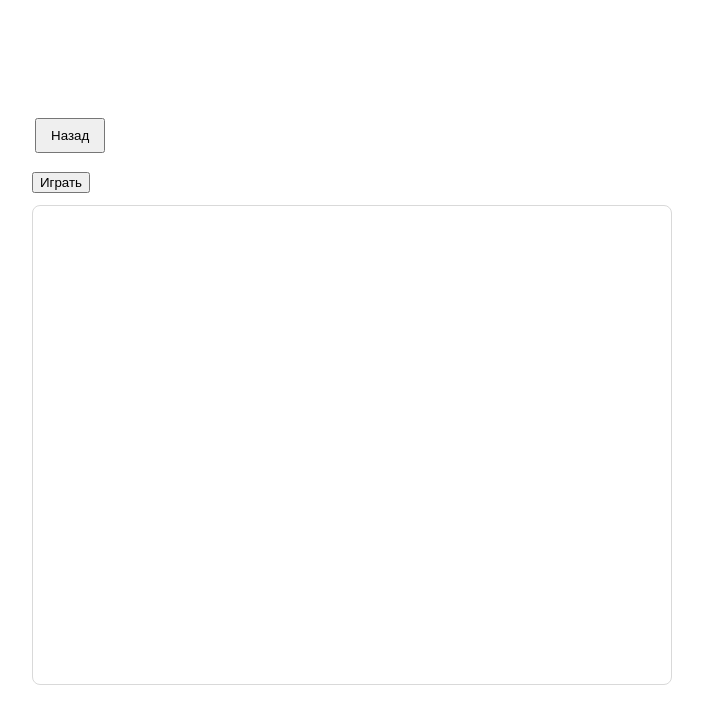
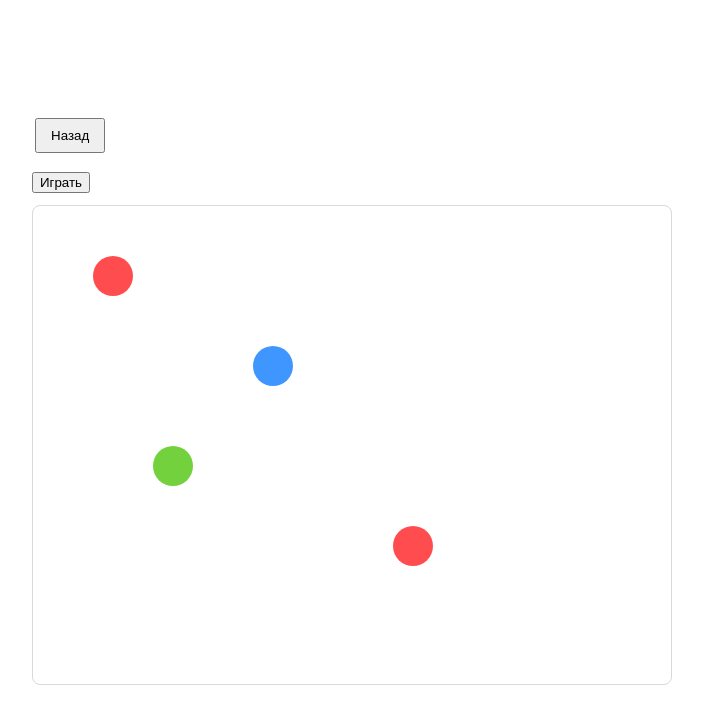
Before and after one commit to reznikovkg/vue-3-docker-compose, a Vue app in the folder vue/: page /example in a window 1280 px wide. Shown: the top 724 px of the page, without its empty margins (24-727 px from the left). Built offline with nearby package versions, Linux system fonts and the light colour scheme.

Commit message:
render bubbles

```diff
--- a/vue/src/components/BubbleGame.vue
+++ b/vue/src/components/BubbleGame.vue
@@ -6,7 +6,17 @@
       </button>
     </slot>
 
-    <div class="c-game__field"></div>
+    <div class="c-game__field">
+      <button
+        v-for="bubble in bubbles"
+        :key="bubble.id"
+        type="button"
+        class="c-game__bubble"
+        :class="'c-game__bubble--' + bubble.color"
+        :style="{ top: bubble.top + 'px', left: bubble.left + 'px' }"
+        @click="() => handleBubbleClick(bubble.id)"
+      ></button>
+    </div>
   </div>
 </template>
 
@@ -46,7 +56,12 @@ export default {
   data() {
     return {
       score: 0,
-      bubbles: [],
+      bubbles: [
+        { id: 1, color: 'red', top: 50, left: 60 },
+        { id: 2, color: 'blue', top: 140, left: 220 },
+        { id: 3, color: 'green', top: 240, left: 120 },
+        { id: 4, color: 'red', top: 320, left: 360 }
+      ],
       isRunning: false
     }
   },
@@ -60,6 +75,11 @@ export default {
       }
 
       this.$emit('update:score', this.score)
+    },
+
+    handleBubbleClick(id) {
+      const clickedBubbleId = id
+      void clickedBubbleId
     }
   }
 }
@@ -77,9 +97,31 @@ export default {
 }
 
 .c-game__field {
+  position: relative;
   width: 640px; // Пока будет так
   height: 480px;
   border: 1px solid #d9d9d9;
   border-radius: 8px;
 }
+
+.c-game__bubble {
+  position: absolute;
+  width: 40px;
+  height: 40px;
+  border: 0;
+  border-radius: 50%;
+  cursor: pointer;
+}
+
+.c-game__bubble--red {
+  background: #ff4d4f;
+}
+
+.c-game__bubble--blue {
+  background: #4096ff;
+}
+
+.c-game__bubble--green {
+  background: #73d13d;
+}
 </style>
```
